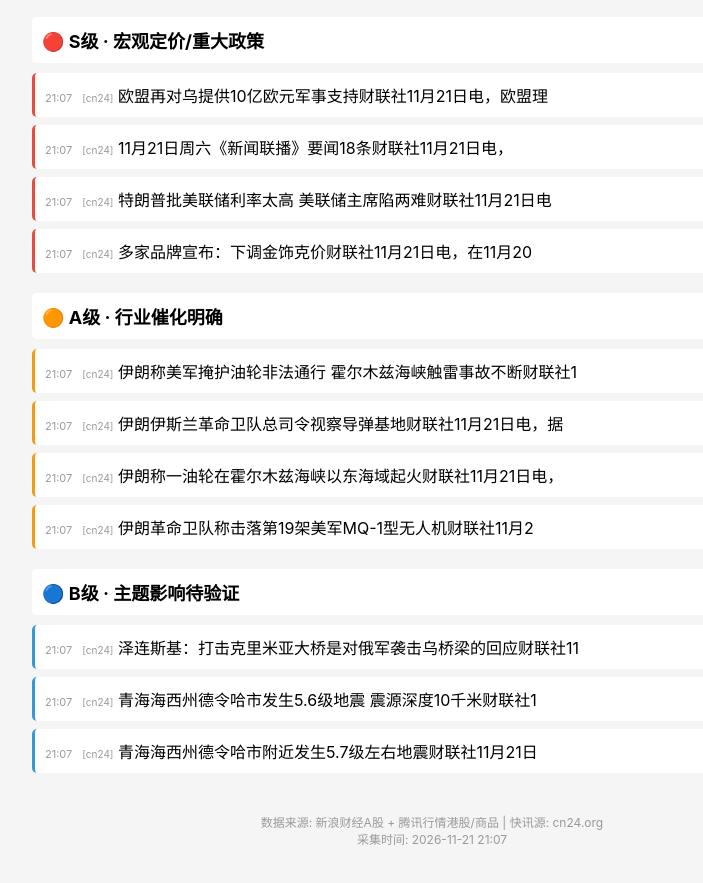
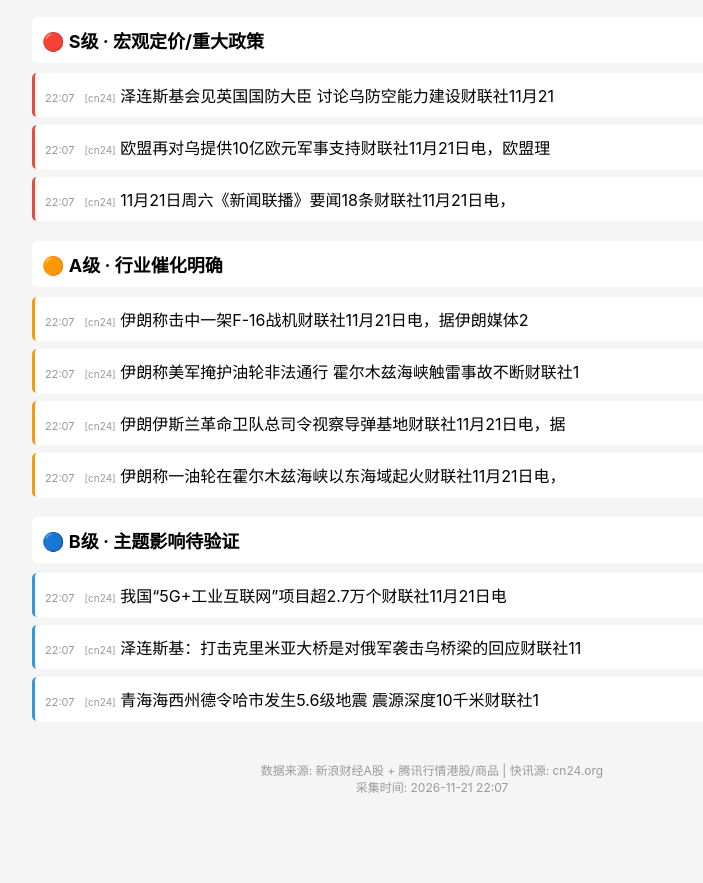
Before and after one commit to allin8888/1hour, a plain HTML site: page index.html in a window 1280 px wide. Shown: the part 655-1538 px from the top of the page, without its empty margins (208-911 px from the left). After the commit the page ends 1510 px from the top, so only its background shows below. Drawn offline with Linux system fonts and the light colour scheme.

Commit message:
chore: 1h flash 202611212207

```diff
--- a/index.html
+++ b/index.html
@@ -2,7 +2,7 @@
 <html lang="zh-CN">
 <head>
 <meta charset="UTF-8">
-<title>近1小时财经快讯 21:07</title>
+<title>近1小时财经快讯 22:07</title>
 <style>
 body{font-family:-apple-system,BlinkMacSystemFont,"Segoe UI",Roboto,sans-serif;max-width:800px;margin:40px auto;padding:20px;background:#f5f5f5}
 h1{color:#333;border-bottom:2px solid #333;padding-bottom:10px}
@@ -22,7 +22,7 @@ th{background:#333;color:white}
 </head>
 <body>
 <h1>近1小时财经快讯</h1>
-<div class="time">采集时间: 2026年11月21日 21:07 北京时间 | 数据源: cn24.org</div>
+<div class="time">采集时间: 2026年11月21日 22:07 北京时间 | 数据源: cn24.org</div>
 
 <h2>📊 市场即时行情</h2>
 <table>
@@ -36,18 +36,17 @@ th{background:#333;color:white}
 <tr><td>纽约原油</td><td>83.66</td><td class='up'>+1.48</td><td class='up'>--</td></tr>
 </table>
 <div class="section-title">🔴 S级 · 宏观定价/重大政策</div>
-<div class="news-item grade-s"><span class="news-time">21:07</span><span class="news-source">[cn24]</span> 欧盟再对乌提供10亿欧元军事支持财联社11月21日电，欧盟理</div>
-<div class="news-item grade-s"><span class="news-time">21:07</span><span class="news-source">[cn24]</span> 11月21日周六《新闻联播》要闻18条财联社11月21日电，</div>
-<div class="news-item grade-s"><span class="news-time">21:07</span><span class="news-source">[cn24]</span> 特朗普批美联储利率太高 美联储主席陷两难财联社11月21日电</div>
-<div class="news-item grade-s"><span class="news-time">21:07</span><span class="news-source">[cn24]</span> 多家品牌宣布：下调金饰克价财联社11月21日电，在11月20</div>
+<div class="news-item grade-s"><span class="news-time">22:07</span><span class="news-source">[cn24]</span> 泽连斯基会见英国国防大臣 讨论乌防空能力建设财联社11月21</div>
+<div class="news-item grade-s"><span class="news-time">22:07</span><span class="news-source">[cn24]</span> 欧盟再对乌提供10亿欧元军事支持财联社11月21日电，欧盟理</div>
+<div class="news-item grade-s"><span class="news-time">22:07</span><span class="news-source">[cn24]</span> 11月21日周六《新闻联播》要闻18条财联社11月21日电，</div>
 <div class="section-title">🟠 A级 · 行业催化明确</div>
-<div class="news-item grade-a"><span class="news-time">21:07</span><span class="news-source">[cn24]</span> 伊朗称美军掩护油轮非法通行 霍尔木兹海峡触雷事故不断财联社1</div>
-<div class="news-item grade-a"><span class="news-time">21:07</span><span class="news-source">[cn24]</span> 伊朗伊斯兰革命卫队总司令视察导弹基地财联社11月21日电，据</div>
-<div class="news-item grade-a"><span class="news-time">21:07</span><span class="news-source">[cn24]</span> 伊朗称一油轮在霍尔木兹海峡以东海域起火财联社11月21日电，</div>
-<div class="news-item grade-a"><span class="news-time">21:07</span><span class="news-source">[cn24]</span> 伊朗革命卫队称击落第19架美军MQ-1型无人机财联社11月2</div>
+<div class="news-item grade-a"><span class="news-time">22:07</span><span class="news-source">[cn24]</span> 伊朗称击中一架F-16战机财联社11月21日电，据伊朗媒体2</div>
+<div class="news-item grade-a"><span class="news-time">22:07</span><span class="news-source">[cn24]</span> 伊朗称美军掩护油轮非法通行 霍尔木兹海峡触雷事故不断财联社1</div>
+<div class="news-item grade-a"><span class="news-time">22:07</span><span class="news-source">[cn24]</span> 伊朗伊斯兰革命卫队总司令视察导弹基地财联社11月21日电，据</div>
+<div class="news-item grade-a"><span class="news-time">22:07</span><span class="news-source">[cn24]</span> 伊朗称一油轮在霍尔木兹海峡以东海域起火财联社11月21日电，</div>
 <div class="section-title">🔵 B级 · 主题影响待验证</div>
-<div class="news-item grade-b"><span class="news-time">21:07</span><span class="news-source">[cn24]</span> 泽连斯基：打击克里米亚大桥是对俄军袭击乌桥梁的回应财联社11</div>
-<div class="news-item grade-b"><span class="news-time">21:07</span><span class="news-source">[cn24]</span> 青海海西州德令哈市发生5.6级地震 震源深度10千米财联社1</div>
-<div class="news-item grade-b"><span class="news-time">21:07</span><span class="news-source">[cn24]</span> 青海海西州德令哈市附近发生5.7级左右地震财联社11月21日</div>
-<div class="footer">数据来源: 新浪财经A股 + 腾讯行情港股/商品 | 快讯源: cn24.org<br>采集时间: 2026-11-21 21:07</div>
+<div class="news-item grade-b"><span class="news-time">22:07</span><span class="news-source">[cn24]</span> 我国“5G+工业互联网”项目超2.7万个财联社11月21日电</div>
+<div class="news-item grade-b"><span class="news-time">22:07</span><span class="news-source">[cn24]</span> 泽连斯基：打击克里米亚大桥是对俄军袭击乌桥梁的回应财联社11</div>
+<div class="news-item grade-b"><span class="news-time">22:07</span><span class="news-source">[cn24]</span> 青海海西州德令哈市发生5.6级地震 震源深度10千米财联社1</div>
+<div class="footer">数据来源: 新浪财经A股 + 腾讯行情港股/商品 | 快讯源: cn24.org<br>采集时间: 2026-11-21 22:07</div>
 </body></html>
```
Also changed, not shown: archive/2026-11/财经快讯_202611212207.html (added, +52 -0 lines), 1 other file.
